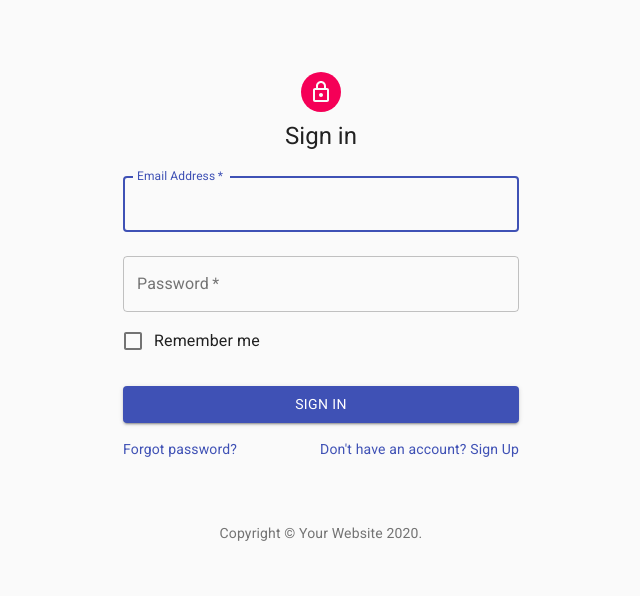
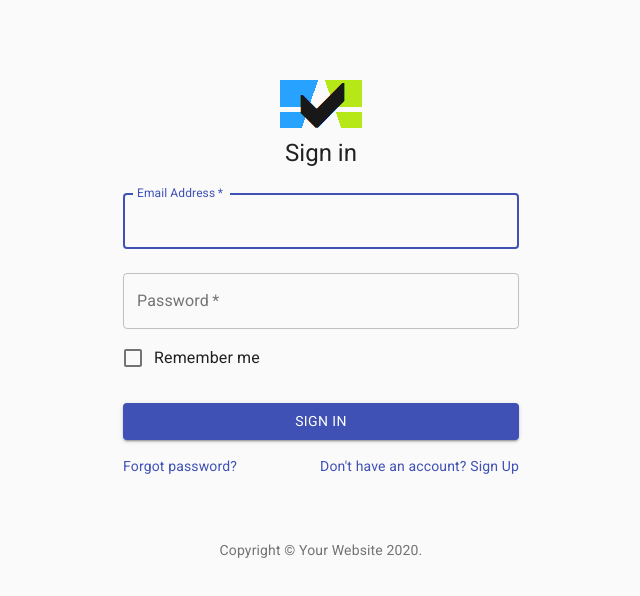
Before and after one commit to bhagatabhijeet/attest, a React (Create React App) app in the folder client/: page / in a window 1280 px wide. Shown: the top 596 px of the page, without its empty margins (319-959 px from the left). Built offline with nearby package versions, Linux system fonts and the light colour scheme.

Commit message:
add logo to signin page

```diff
--- a/client/src/pages/SignIn.jsx
+++ b/client/src/pages/SignIn.jsx
@@ -12,6 +12,7 @@ import LockOutlinedIcon from '@material-ui/icons/LockOutlined';
 import Typography from '@material-ui/core/Typography';
 import { makeStyles } from '@material-ui/core/styles';
 import Container from '@material-ui/core/Container';
+import logoTrans from "../assets/images/logo-trans.png"
 
 function Copyright() {
   return (
@@ -53,9 +54,10 @@ export default function SignIn() {
     <Container component="main" maxWidth="xs">
       <CssBaseline />
       <div className={classes.paper}>
-        <Avatar className={classes.avatar}>
-          <LockOutlinedIcon />
-        </Avatar>
+        {/* <Avatar className={classes.avatar}> */}
+          {/* <logoTrans /> */}
+          <img src={logoTrans} alt="transparent logo"/>
+        {/* </Avatar> */}
         <Typography component="h1" variant="h5">
           Sign in
         </Typography>
```
